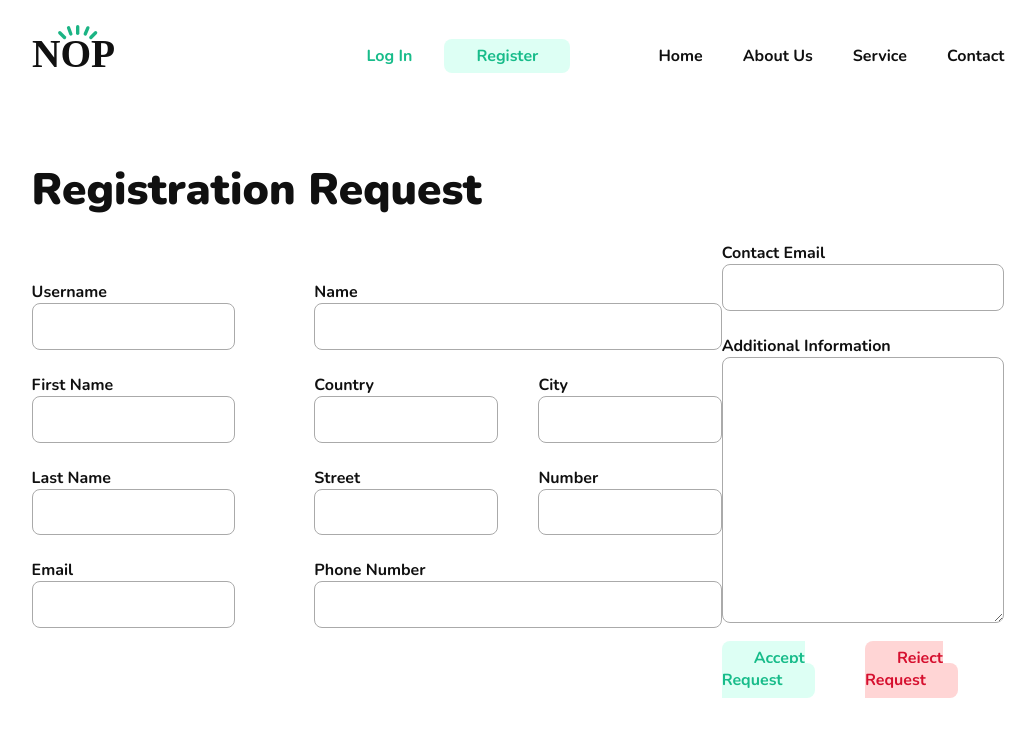
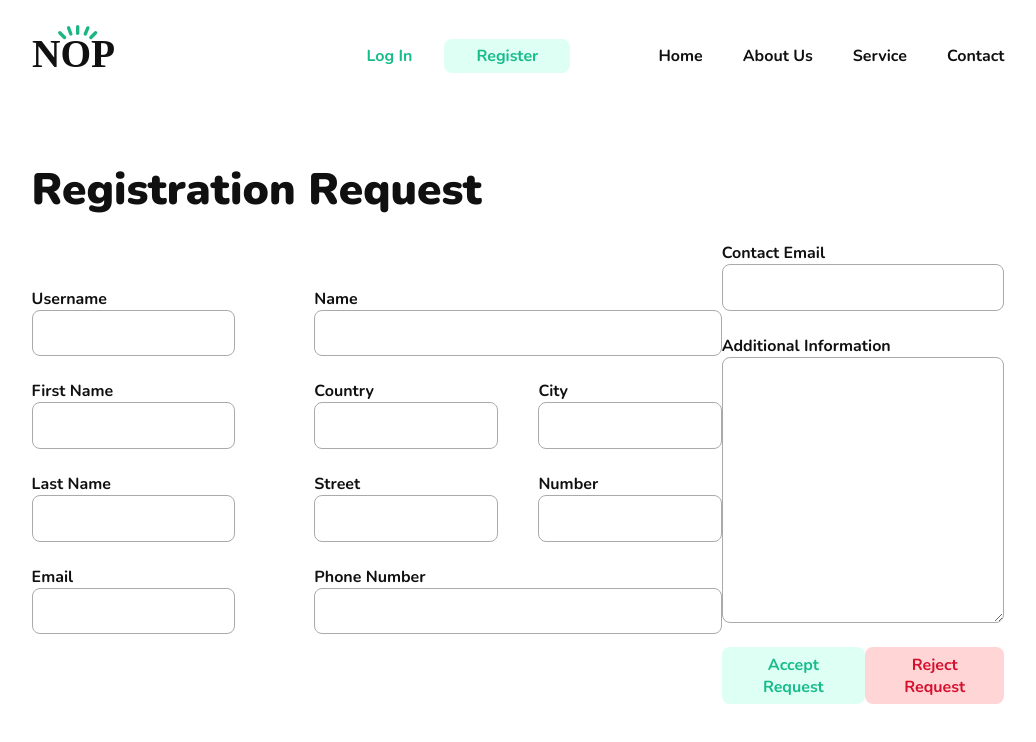
Before and after one commit to eugen1701/nopFront, a React (Create React App) app: page /admin in a window 1280 px wide. Shown: the top 742 px of the page, without its empty margins (122-1158 px from the left). Built offline with nearby package versions, Linux system fonts and the light colour scheme.

Commit message:
Not much but honest work

```diff
--- a/src/pages/admin-page/AdminPage.tsx
+++ b/src/pages/admin-page/AdminPage.tsx
@@ -2,8 +2,14 @@ import React, {Fragment} from 'react'
 import authPageSvg from "../../assets/svgs/auth-illustration.svg";
 import {Link} from "react-router-dom";
 import './AdminPage.scss'
+import axios from "axios";
 
 export const AdminPage: React.FC = () => {
+  function request(approved:boolean){
+    axios.post("http://localhost:7768/api/Admin/Evaluate", {userId:"",isApproved:approved})
+      .then(response=>console.log("succes"))
+      .catch(error=>console.log(error))
+  }
   function renderFormPage(): JSX.Element {
     return (
       <div id="admin-page" className="flex-row flex-space-between">
@@ -78,8 +84,12 @@ export const AdminPage: React.FC = () => {
               <textarea name="kitchen-additional-information" id="register__kitchen-additional-information"/>
             </li>
             <div className={"flex-row-center-x"}>
-              <li><Link to="" className="button-green-neutral button-small link">Accept Request</Link></li>
-              <li><Link to="" className="button-red-neutral button-small link">Reject Request</Link></li>
+              <li><button onClick={(e)=>{
+                e.preventDefault()
+                request(true)}} className="button-green-neutral button-small link">Accept Request</button></li>
+              <li><button  onClick={(e)=>{
+                e.preventDefault()
+                request(false)}}className="button-red-neutral button-small link">Reject Request</button></li>
             </div>
 
 
```
Also changed, not shown: 2 other files (tests, documents, lock files or other folders).
